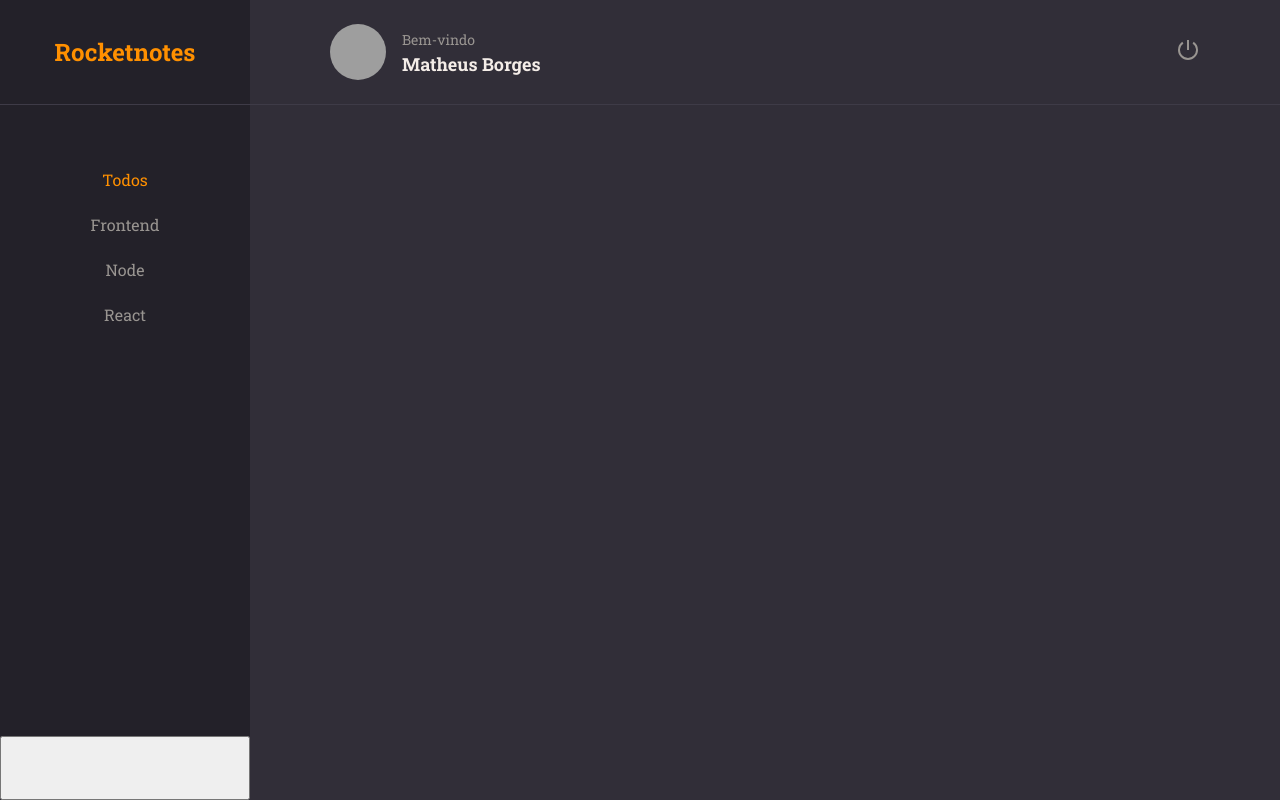
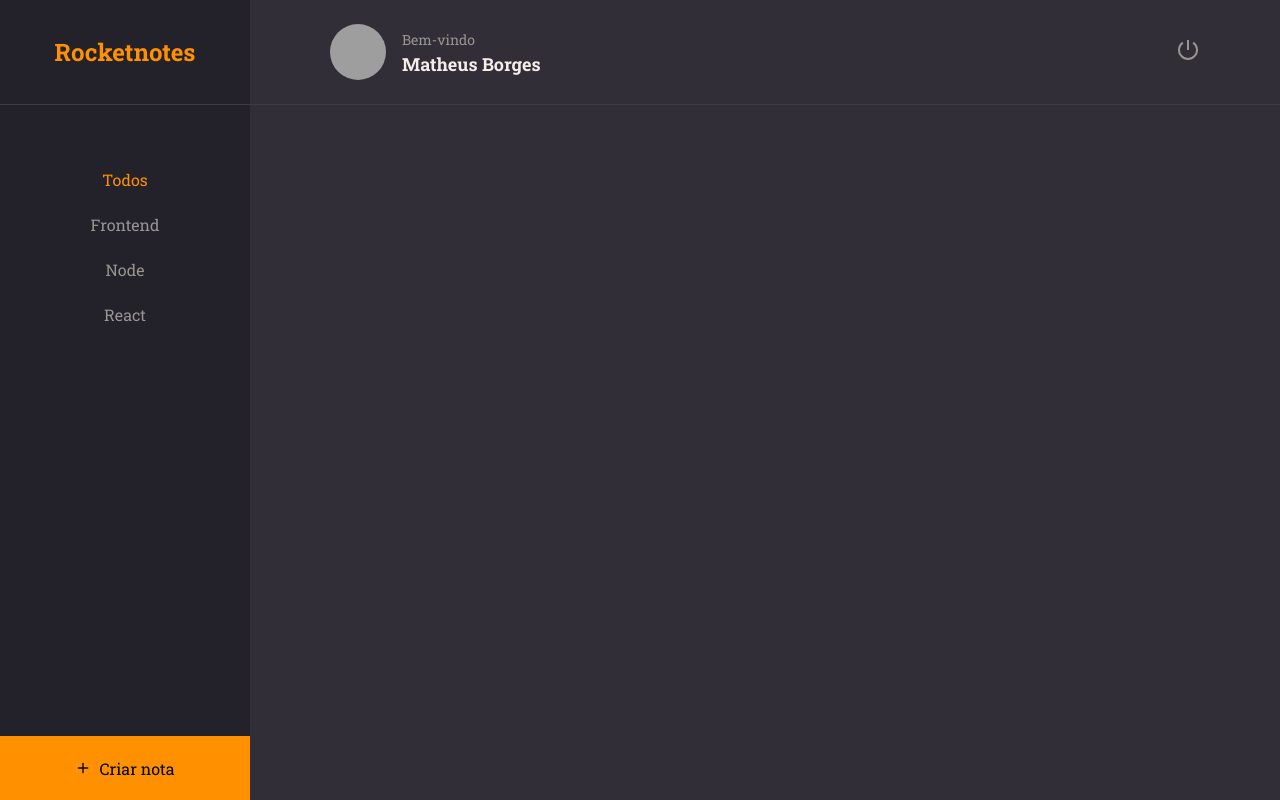
Before and after one commit to MatheusBorgesDev/rocketnotes-Introduction-to-react.js, a React (Vite) app: page / in a window 1280 px wide. Built offline with nearby package versions, Linux system fonts and the light colour scheme; grey boxes are pictures that could not be loaded.

Commit message:
Create Note button style created

```diff
--- a/src/pages/Home/index.jsx
+++ b/src/pages/Home/index.jsx
@@ -1,3 +1,4 @@
+import { FiPlus } from 'react-icons/fi'
 import { Container, Brand, Menu, Search, Content, NewNote} from './styles'
 
 import { Header } from '../../components/Header';
@@ -28,7 +29,8 @@ export function Home(){
       </Content>
 
       <NewNote>
-
+        <FiPlus />
+        Criar nota
       </NewNote>
 
     </Container>
--- a/src/pages/Home/styles.js
+++ b/src/pages/Home/styles.js
@@ -56,4 +56,15 @@ export const Content = styled.div`
 
 export const NewNote= styled.button`
   grid-area: newnote;
+
+  background-color: ${({ theme }) => theme.COLORS.ORANGE};
+  border: none;
+
+  display: flex;
+  align-items: center;
+  justify-content: center;
+
+  > svg {
+    margin-right: 8px;
+  }
 `;
```
